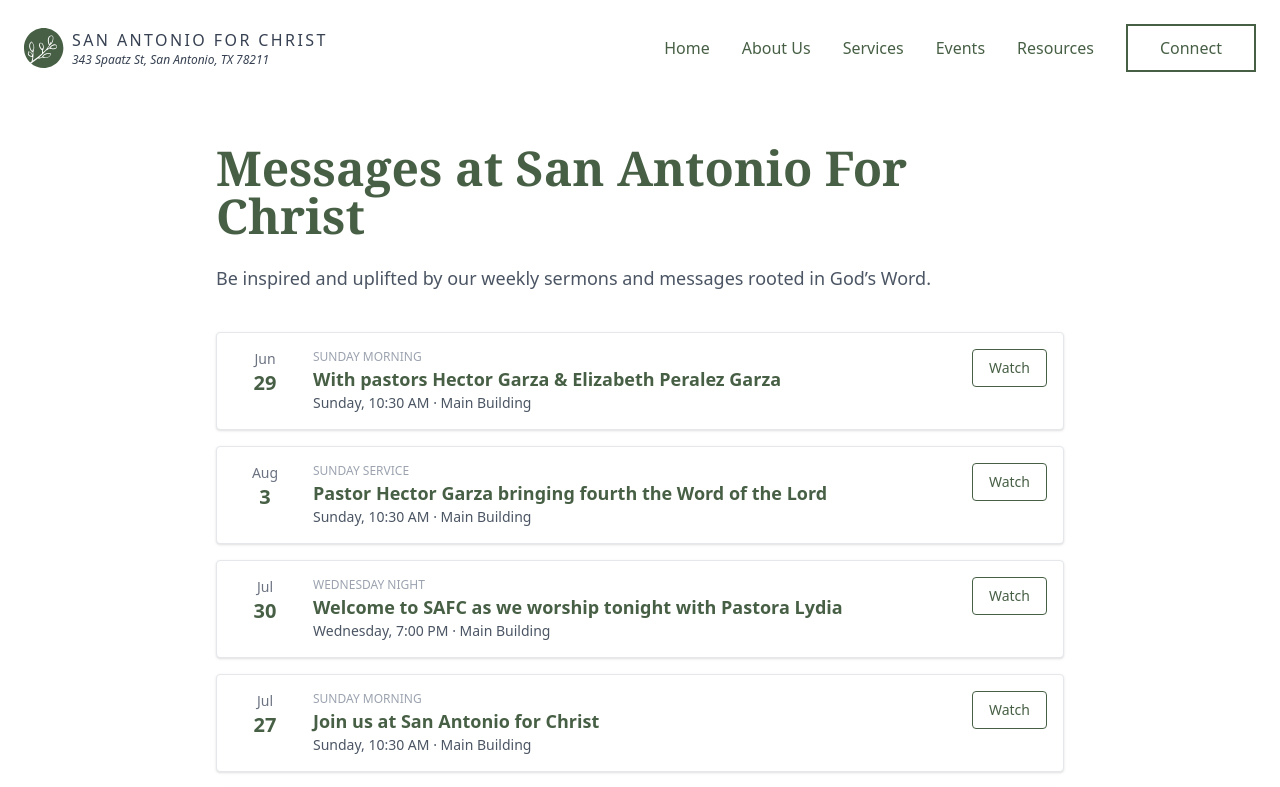
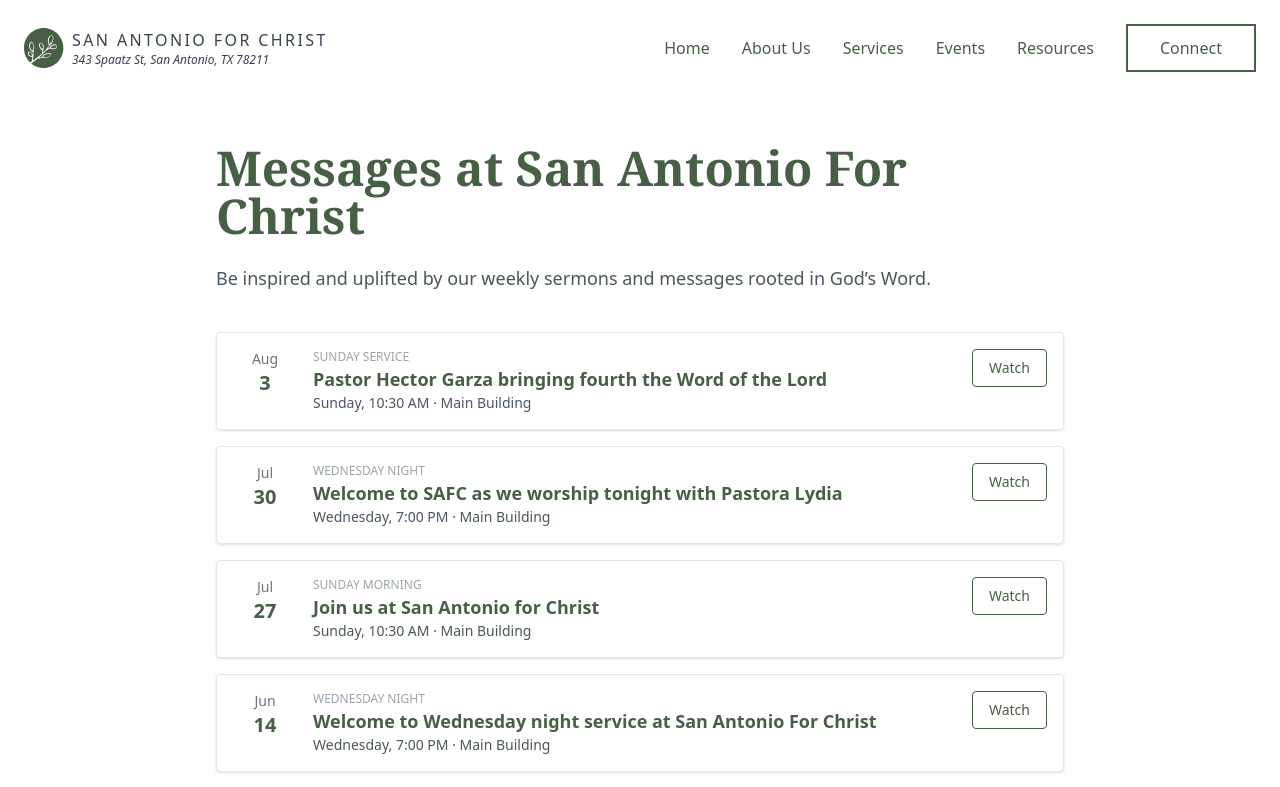
Before and after one commit to lidiads22/San-Antonio-for-christ-church, a Vue app: page /messages in a window 1280 px wide. Shown: the top 787 px of the page. Built offline with nearby package versions, Linux system fonts and the light colour scheme.

Commit message:
removed a message

```diff
--- a/src/pages/messages.vue
+++ b/src/pages/messages.vue
@@ -100,30 +100,6 @@ const isOpen = ref(false)
 </p>
 
   <div class="space-y-4">
-    <!-- Sermon Card -->
-    <div class="flex items-start justify-between bg-white p-4 border border-gray-200 rounded shadow">
-      <!-- Date -->
-      <div class="flex-shrink-0 text-center w-16">
-        <p class="text-sm text-gray-500">Jun</p>
-        <p class="text-xl font-bold text-[#475F45]">29</p>
-      </div>
-
-      <!-- Details -->
-      <div class="flex-1 ml-4">
-        <p class="text-xs text-gray-400 uppercase font-medium">Sunday Morning</p>
-        <h3 class="text-lg font-semibold text-[#475F45]">With pastors Hector Garza & Elizabeth Peralez Garza</h3>
-        <p class="text-sm text-gray-600">Sunday, 10:30 AM · Main Building </p>
-      </div>
-
-      <!-- Button -->
-      <a
-        href="https://www.facebook.com/watch/?v=2137026813474881"
-        target="_blank"
-        class="ml-4 px-4 py-2 text-sm font-medium border border-[#475F45] text-[#475F45] hover:bg-[#475F45] hover:text-white rounded transition"
-      >
-        Watch
-      </a>
-    </div>
 
     <!-- Duplicate this block for each sermon -->
       <div class="space-y-4">
```
